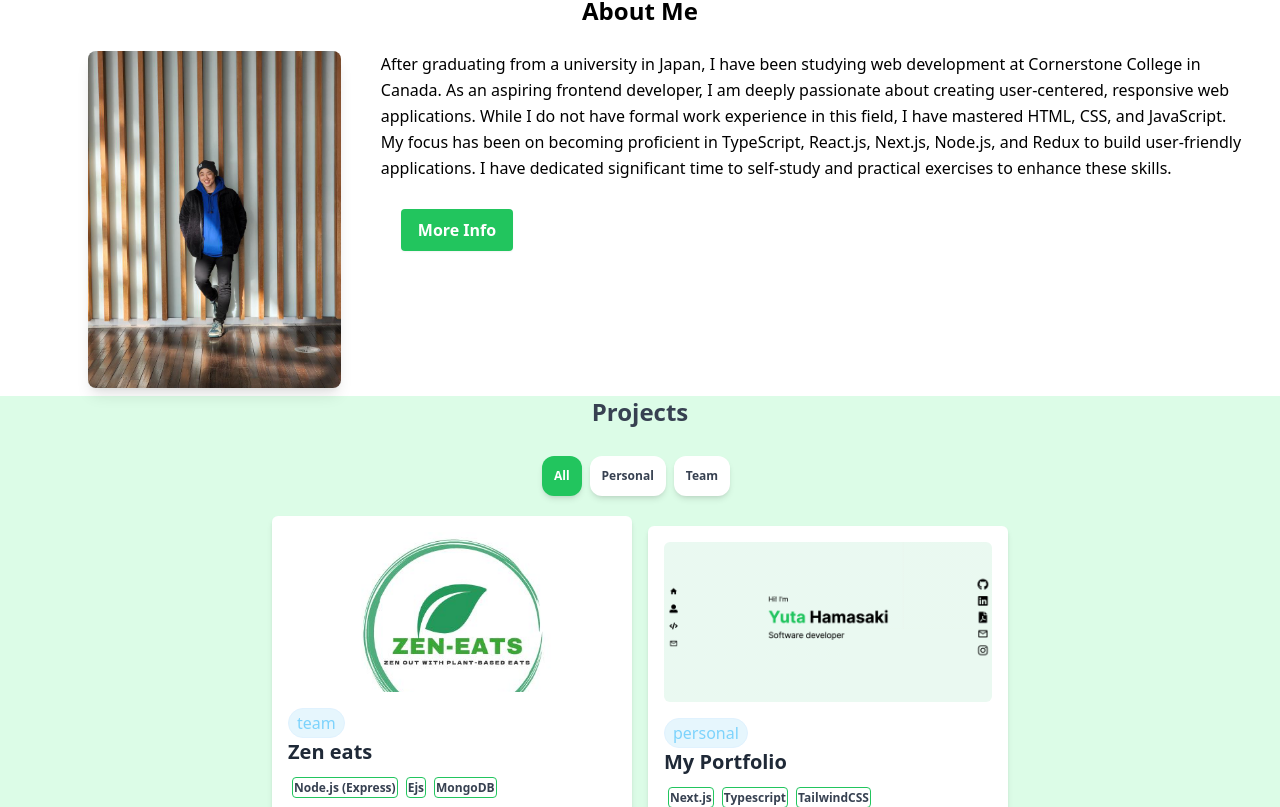
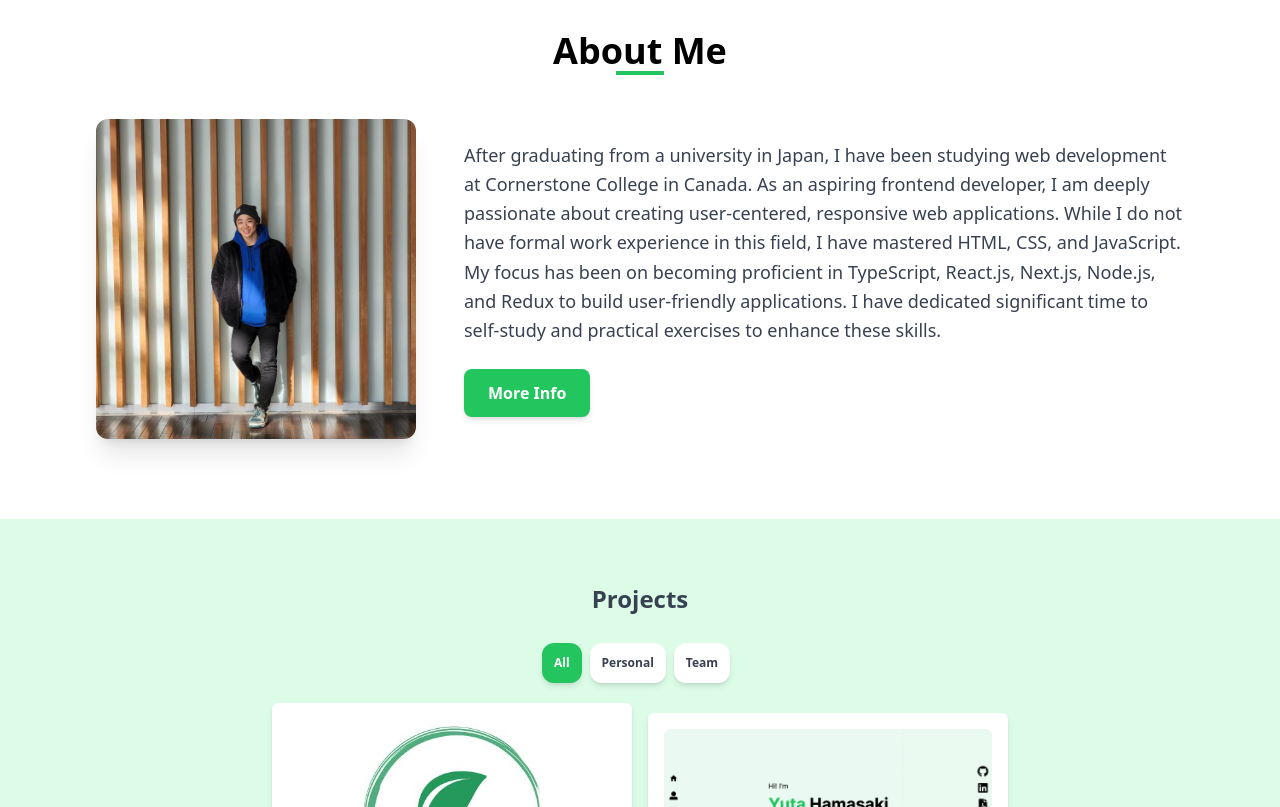
Before and after one commit to yuta-hamasaki/portfolio-new, a Next.js app: page / in a window 1280 px wide. Shown: the part 833-1640 px from the top of the page. Built offline with nearby package versions, Linux system fonts and the light colour scheme; no server answers.

Commit message:
Fixed style

```diff
--- a/app/components/About.tsx
+++ b/app/components/About.tsx
@@ -6,26 +6,59 @@ import Link from 'next/link';
 
 const About = () => {
   const pathname = usePathname();
+
   return (
-    <div className='pt-7'>
-      <div className="flex justify-center flex-col" id="about">
-          <h2 className="font-bold text-2xl text-center mb-4">About Me</h2>
-          <div className="flex md:flex-row flex-col md:items-start items-center justify-center p-2">
+    <div className='py-16 container mx-auto px-4 max-w-6xl'>
+      <div className="space-y-8" id="about">
+          <h2 className="font-bold text-3xl md:text-4xl text-center mb-8 relative">
+            <span className="relative">
+              About Me
+              <div className="absolute bottom-0 left-1/2 transform -translate-x-1/2 w-12 h-1 bg-green-500 mt-2"></div>
+            </span>
+          </h2>
+
+          <div className="flex md:flex-row flex-col md:items-center items-center justify-between gap-12 p-4">
+            <div className="w-64 md:w-80 flex-shrink-0">
               <Image
                 src={Me}
                 alt="My pic"
-              className="h-auto md:ml-20 md:w-1/5 w-2/5 rounded-lg shadow-lg"
+                className="rounded-xl shadow-xl hover:shadow-2xl transition-shadow duration-300
+                object-cover aspect-square"
+                priority
               />
-            <div className="md:ml-10 mt-6 mx-6 md:mt-0 text-center md:text-left">
-              <p className="text-ms leading-relaxed">
+            </div>
+
+            <div className="flex flex-col space-y-6 md:flex-1">
+              <p className="text-lg leading-relaxed text-gray-700">
                 After graduating from a university in Japan, I have been studying web development at Cornerstone College in Canada. As an aspiring frontend developer, I am deeply passionate about creating user-centered, responsive web applications. While I do not have formal work experience in this field, I have mastered HTML, CSS, and JavaScript. My focus has been on becoming proficient in TypeScript, React.js, Next.js, Node.js, and Redux to build user-friendly applications. I have dedicated significant time to self-study and practical exercises to enhance these skills.
               </p>
-              <div className='flex justify-center md:justify-start m-5'>
-              {pathname === '/' ?
+
+              {pathname === '/' && (
+                <div className='flex justify-center md:justify-start'>
                   <Link href="/about">
-              <button className='bg-green-500 hover:text-green-700 font-semibold text-white py-2 px-4 border hover:border-green-500 border-transparent rounded hover:bg-white hover:scale-110 hover:duration-300 transition duration-500 mt-2 shadow-sm'>
-              More Info</button></Link>:<></>}
+                    <button className='
+                      bg-green-500
+                      text-white
+                      font-semibold
+                      py-3
+                      px-6
+                      rounded-lg
+                      shadow-md
+                      transition-all
+                      duration-300
+                      ease-in-out
+                      hover:bg-white
+                      hover:text-green-600
+                      hover:border-green-500
+                      hover:border
+                      hover:scale-105
+                      active:scale-95
+                    '>
+                      More Info
+                    </button>
+                  </Link>
                 </div>
+              )}
             </div>
           </div>
         </div>
--- a/app/components/Contact.tsx
+++ b/app/components/Contact.tsx
@@ -36,7 +36,7 @@ const Contact = () => {
   };
 
   return (
-    <div className="container mb-5 mx-auto pb-8" id="contact">
+    <div className="container mb-5 mx-auto pb-8 py-16" id="contact">
       <h1 className="text-center text-3xl font-bold mb-4">Contact Me</h1>
       <form ref={form} onSubmit={sendEmail} className="w-full mt-8 px-10 flex justify-center flex-col md:px-20 md:mx-5">
         <div className="mb-6">
--- a/app/components/Project.tsx
+++ b/app/components/Project.tsx
@@ -8,7 +8,7 @@ import { useState } from "react";
 
 const Project = () => {
   const projects = [
-    { category: "team", title: "Zen eats", description: "This is a website to find vegetarian food restaurants in Japan. I made it with Node.js(Express), Ejs, and MongoDB", link: "https://github.com/yuta-hamasaki/ve-go", imageSrc: Zen, imageAlt: "zen-eats", detail: "/projects/zeneats", stacks: ["Node.js (Express)", "Ejs", "MongoDB"] },
+    { category: "Team", title: "Zen eats", description: "This is a website to find vegetarian food restaurants in Japan. I made it with Node.js(Express), Ejs, and MongoDB", link: "https://github.com/yuta-hamasaki/ve-go", imageSrc: Zen, imageAlt: "zen-eats", detail: "/projects/zeneats", stacks: ["Node.js (Express)", "Ejs", "MongoDB"] },
     { category: "personal", title: "My Portfolio", description: "This is my portfolio-site made with Next.js, Typescript, TailwindCSS and Email.js", link: "https://yutahamasaki.vercel.app", imageSrc: myportfolio, imageAlt: "zen-eats", detail: "/projects/portfolio", stacks: ["Next.js", "Typescript", "TailwindCSS"] }
   ];
   const [category, setCategory] = useState('all');
@@ -18,7 +18,7 @@ const Project = () => {
   }
 
   return (
-    <div className='w-full bg-green-100 pb-3' id="projects">
+    <div className='w-full bg-green-100 py-16' id="projects">
       <div className="flex flex-col items-center">
         <h1 className='text-2xl font-bold text-gray-700 mb-4 text-center'>Projects</h1>
         <div className='p-3'>
```
Lines whose indentation alone changed are shown as unchanged.
